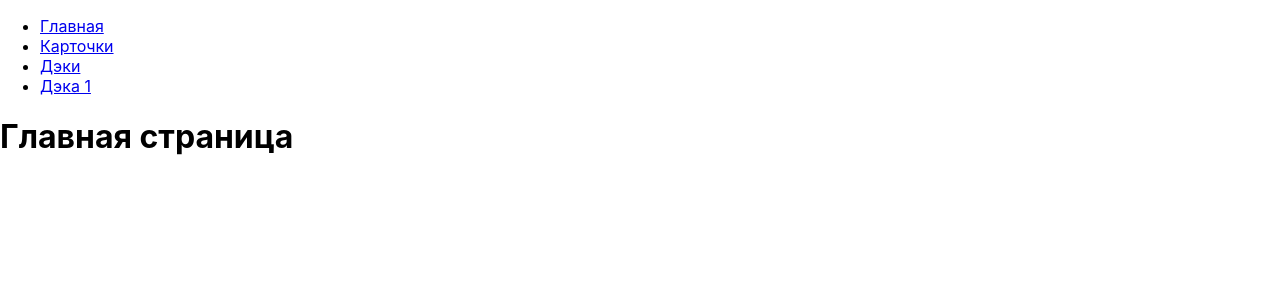
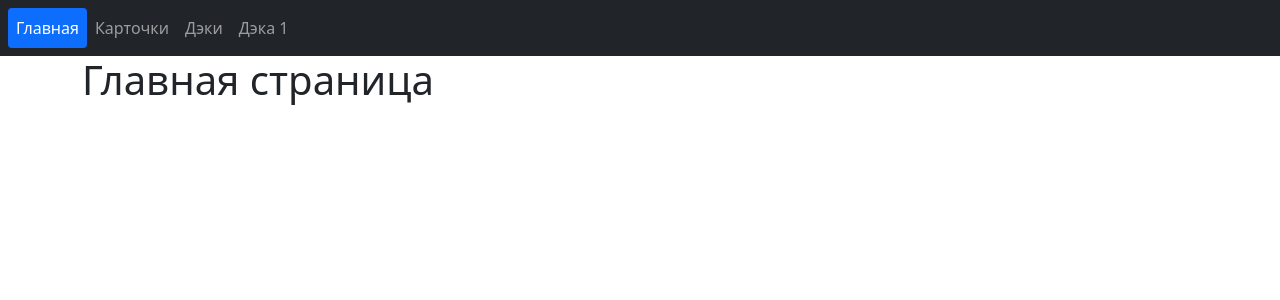
Before and after one commit to KozlovKV/storm-ui, a React (Create React App) app: page / in a window 1280 px wide. Shown: the top 300 px of the page. Built offline with nearby package versions, Linux system fonts and the light colour scheme.

Commit message:
Add bootstrap navbar

```diff
--- a/package.json
+++ b/package.json
@@ -7,7 +7,9 @@
     "@testing-library/jest-dom": "^5.16.4",
     "@testing-library/react": "^13.3.0",
     "@testing-library/user-event": "^13.5.0",
+    "bootstrap": "^5.1.3",
     "react": "^18.2.0",
+    "react-bootstrap": "^2.4.0",
     "react-dom": "^18.2.0",
     "react-redux": "^8.0.2",
     "react-router-dom": "^6.3.0",
--- a/public/index.html
+++ b/public/index.html
@@ -24,7 +24,7 @@
       work correctly both with client-side routing and a non-root public URL.
       Learn how to configure a non-root public URL by running `npm run build`.
     -->
-    <title>React App</title>
+    <title>Stormbound decbuilder</title>
   </head>
   <body>
     <noscript>You need to enable JavaScript to run this app.</noscript>
--- a/src/components/app/App.js
+++ b/src/components/app/App.js
@@ -2,21 +2,20 @@ import { BrowserRouter, Routes, Route } from 'react-router-dom';
 
 import NavHeader from '../navHeader/NavHeader';
 import { MainPage, CardsPage, DecsPage, EditDecPage } from './../pages';
+import Container from 'react-bootstrap/esm/Container';
 
 function App() {
   return (
     <BrowserRouter>
-      <div className="App">
-        <NavHeader />
-        <main>
-          <Routes>
-            <Route path="/" element={<MainPage/>} />
-            <Route path="/cards" element={<CardsPage/>} />
-            <Route path="/decs" element={<DecsPage/>} />
-            <Route path="/decs/:id" element={<EditDecPage/>} />
-          </Routes>
-        </main>
-      </div>
+      <NavHeader />
+      <Container fluid='lg' as='main'>
+        <Routes>
+          <Route path='/' element={<MainPage />} />
+          <Route path='/cards' element={<CardsPage />} />
+          <Route path='/decs' element={<DecsPage />} />
+          <Route path='/decs/:id' element={<EditDecPage />} />
+        </Routes>
+      </Container>
     </BrowserRouter>
   );
 }
--- a/src/components/navHeader/NavHeader.js
+++ b/src/components/navHeader/NavHeader.js
@@ -1,20 +1,28 @@
 import { NavLink } from 'react-router-dom';
+import Navbar from 'react-bootstrap/Navbar';
+import Nav from 'react-bootstrap/Nav';
 
 export default function NavHeader() {
 	return <header>
-		<ul>
-			<li>
-				<NavLink to="/">Главная</NavLink>
-			</li>
-			<li>
-				<NavLink to="/cards">Карточки</NavLink>
-			</li>
-			<li>
-				<NavLink to="/decs">Дэки</NavLink>
-			</li>
-			<li>
-				<NavLink to="/decs/1">Дэка 1</NavLink>
-			</li>
-		</ul>
+		<Navbar bg='dark' variant='dark' expand='lg' className='p-2'>
+			<Navbar.Toggle aria-controls='#navbar'>Collapse</Navbar.Toggle>
+			<Navbar.Collapse id='navbar'>
+				<Nav variant='pills' as='nav'>
+					<Nav.Link className='text-center' as={NavLink} end to='/'>
+						Главная
+					</Nav.Link>
+					<Nav.Link className='text-center' as={NavLink} end to='/cards'>
+						Карточки
+					</Nav.Link>
+					<Nav.Link className='text-center' as={NavLink} end to='/decs'>
+						Дэки
+					</Nav.Link>
+					<Nav.Link className='text-center' as={NavLink} end to='/decs/1'>
+						Дэка 1
+					</Nav.Link>
+				</Nav>
+			</Navbar.Collapse>
+		</Navbar>
+
 	</header>
 }
--- a/src/styles/index.scss
+++ b/src/styles/index.scss
@@ -1,13 +1,6 @@
-body {
+@import '~bootstrap/scss/bootstrap';
+
+html,body {
+  padding: 0;
   margin: 0;
-  font-family: -apple-system, BlinkMacSystemFont, 'Segoe UI', 'Roboto', 'Oxygen',
-    'Ubuntu', 'Cantarell', 'Fira Sans', 'Droid Sans', 'Helvetica Neue',
-    sans-serif;
-  -webkit-font-smoothing: antialiased;
-  -moz-osx-font-smoothing: grayscale;
 }
-
-code {
-  font-family: source-code-pro, Menlo, Monaco, Consolas, 'Courier New',
-    monospace;
-}
```
Also changed, not shown: src/components/pages/index.js (+4 -4 lines), 1 other file (tests, documents, lock files or other folders).
